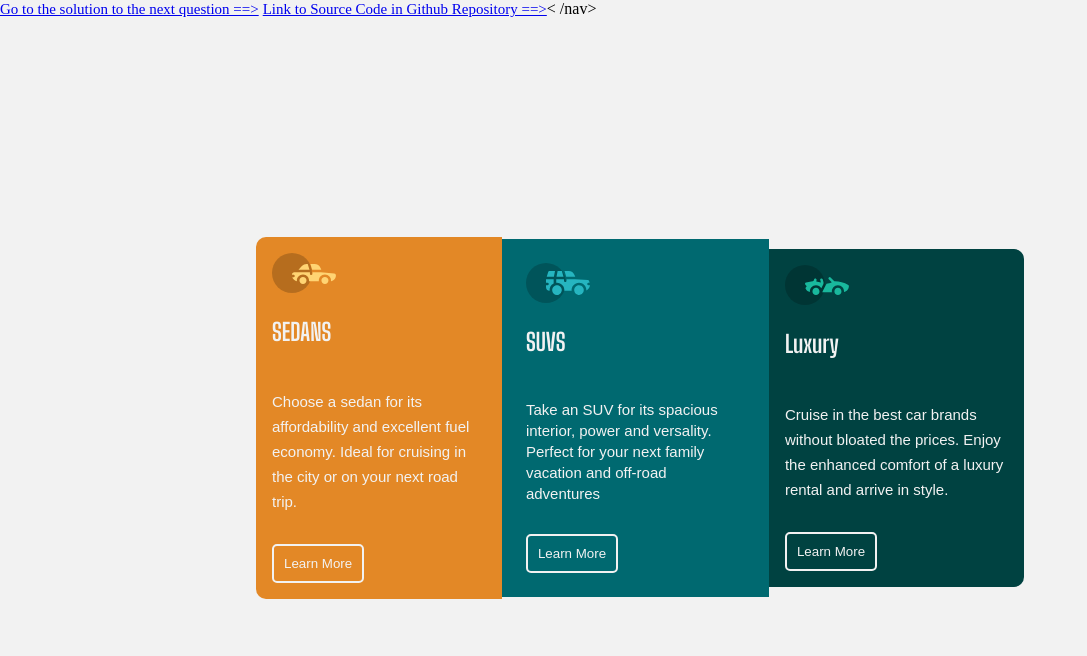
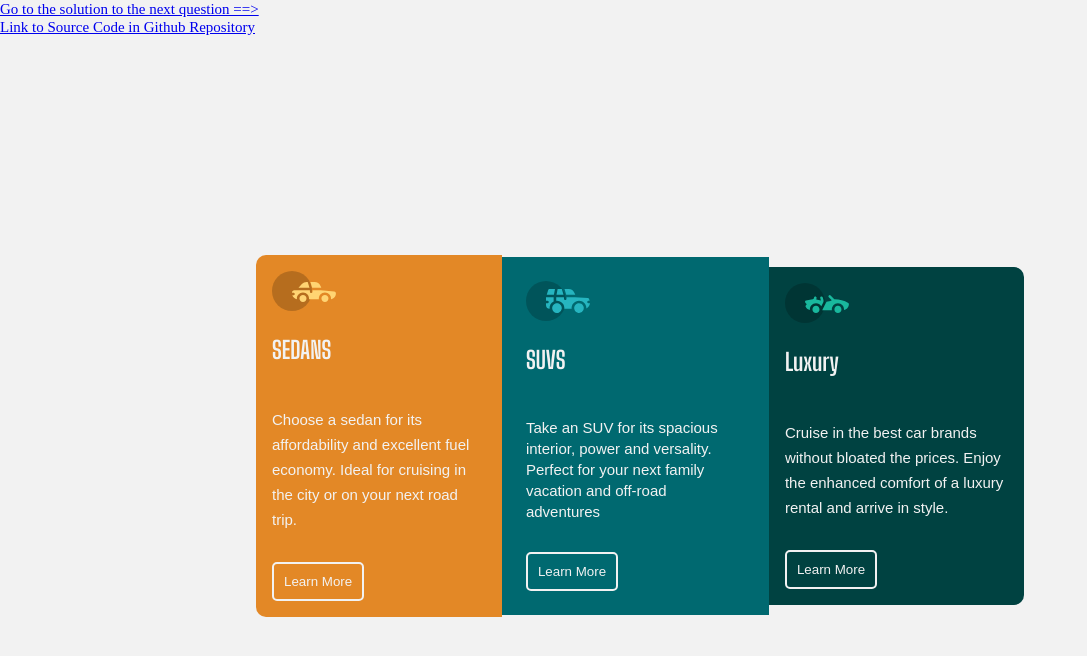
Before and after one commit to benjaminharuna1/flex-box-layout-task-zuri, a plain HTML site: page index.html in a window 1280 px wide. Shown: the whole page, without its empty margins (0-1087 px from the left). Drawn offline with Linux system fonts and the light colour scheme.

Commit message:
edited link

```diff
--- a/index.html
+++ b/index.html
@@ -14,9 +14,10 @@
 </head>
 <body>
   <header>
-    <nav> <a style="font-size: 15px;" href="/grid.html">Go to the solution to the next question ==></a>
-      <a style="font-size: 15px;" href="https://github.com/benjaminharuna1/flex-box-layout-task-zuri">Link to Source Code in Github Repository ==></a><
-                                                                                                         /nav>
+    <nav>
+      <a style="font-size: 15px;" href="https://benjaminharuna1.github.io/css-grid-assign-zuri/">Go to the solution to the next question ==></a> <br>
+      <a style="font-size: 15px;" href="https://github.com/benjaminharuna1/flex-box-layout-task-zuri">Link to Source Code in Github Repository </a>
+      </nav>
  </header>
     <main>
 
```
